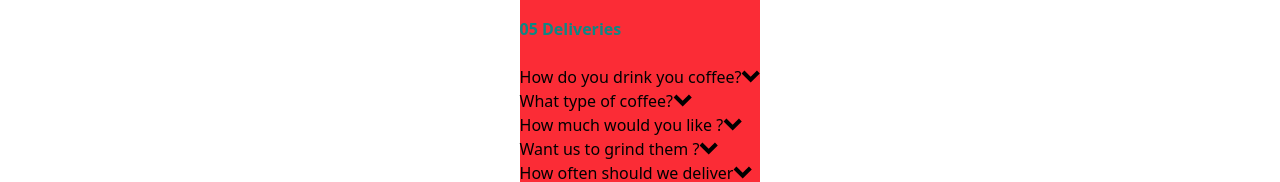
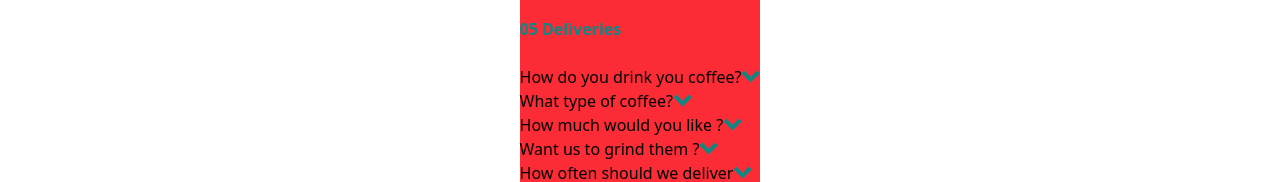
Before and after one commit to ItaloDev-Marcelo/Coffee-Roaster-V2, a React (Vite) app: page /Create-Plan in a window 1280 px wide. Shown: the part 1671-1853 px from the top of the page. Built offline with nearby package versions, Linux system fonts and the light colour scheme.

Commit message:
style: change fill color to #0E8784

```diff
--- a/src/assets/images/svgAssetComponents/IconArrow.tsx
+++ b/src/assets/images/svgAssetComponents/IconArrow.tsx
@@ -8,7 +8,7 @@ export const IconArrow = ({ className = "" }) => {
     >
       <path
         d="M15.949.586l2.828 2.828-9.096 9.096L.586 3.414 3.414.586l6.267 6.267z"
-        fill="currentColor"
+        fill="#0E8784"
         fill-rule="nonzero"
       />
     </svg>
```
